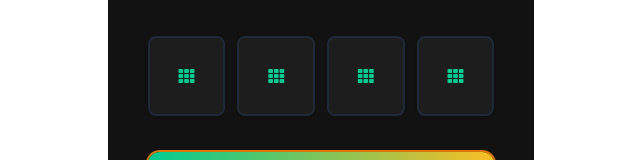
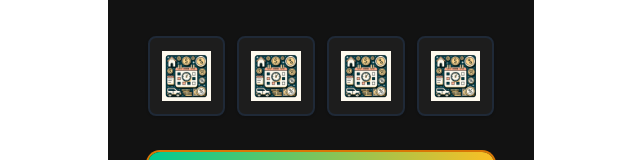
Before and after one commit to navjit00/testing, a Vue app in the folder frontend/: page /home in a window 1280 px wide. Shown: the top 160 px of the page, without its empty margins (319-959 px from the left). Built offline with nearby package versions, Linux system fonts and the light colour scheme.

Commit message:
remove fa icons

```diff
--- a/frontend/src/components/IconMenu.vue
+++ b/frontend/src/components/IconMenu.vue
@@ -1,8 +1,7 @@
 <template>
 	<main class="w-full flex flex-col items-center gap-3 text-center">
 		<div @click="navigate" class="w-full h-20 active:scale-75 duration-300 grid place-items-center bg-secondary shadow text-success border-2 border-gray-800 rounded-lg px-3 py-1">
-			<i class="fas fa-th"></i>
-			<!-- <img src="/story1.png" alt="Sample 2"> -->
+			<img src="/story1.png" alt="Sample 2">
 		</div>
 		<small class="text-gray-300">{{ source.name }}</small>
 	</main>
```
